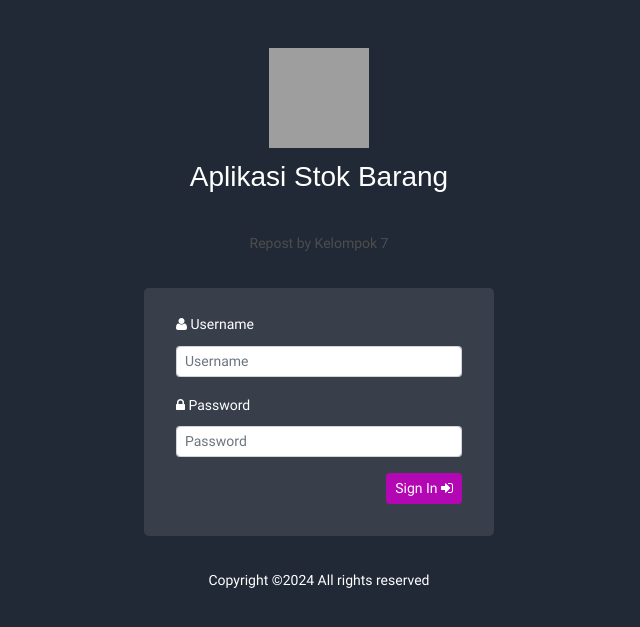
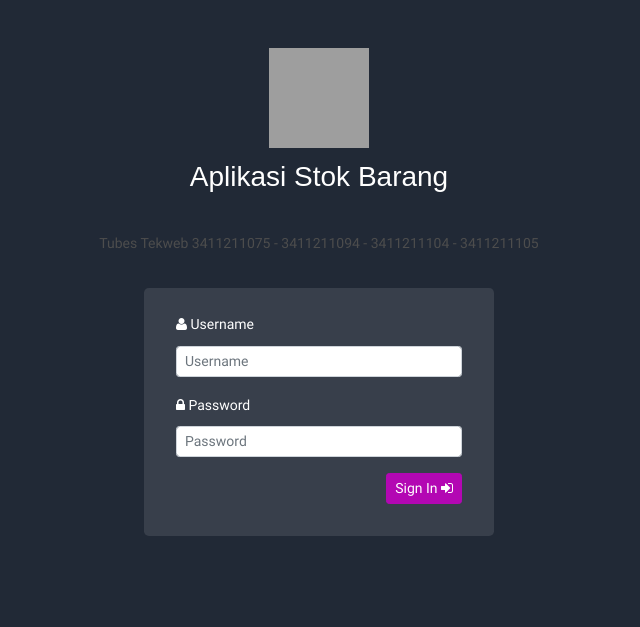
Before and after one commit to Ukikopat/tubes_tekweb, a CodeIgniter app: page /database/ in a window 1280 px wide. Shown: the top 627 px of the page, without its empty margins (321-961 px from the left). Run offline with CodeIgniter, Linux system fonts and the light colour scheme; grey boxes are pictures that could not be loaded.

Commit message:
Add files via upload

```diff
--- a/application/views/login.php
+++ b/application/views/login.php
@@ -54,7 +54,7 @@
             <div class="col-md-12 col-sm-12 text-center mt-5 mb-3">
                 <img src="<?= base_url('assets/img/login.png'); ?>" class="login" />
                 <h3 class="text-white mt-2">Aplikasi Stok Barang</h3>
-<br><center><p>Repost by <a target='_blank'> Kelompok 7 </a></p></center>
+<br><center><p>Tubes Tekweb <a target='_blank'> 3411211075 - 3411211094 - 3411211104 - 3411211105 </a></p></center>
 
                 <?php
                 if ($this->session->flashdata('alert')) {
@@ -92,10 +92,6 @@
                     <div class="clearfix"></div>
                     <?= form_close(); ?>
                 </div>
-                <p class="text-white text-center">Copyright &copy;<script>
-                        document.write(new Date().getFullYear());
-                    </script> All rights reserved
-                </p>
             </div>
         </div>
     </div>
--- a/application/views/template/nav.php
+++ b/application/views/template/nav.php
@@ -111,7 +111,7 @@
         <div class="footer">
             <p>
                 <!-- Link back to Colorlib can't be removed. Template is licensed under CC BY 3.0. -->
-                Kelompok 7 <script>
+                Tubes TEKWEB <script>
                     document.write(new Date().getFullYear());
                 </script> | 3411211075 <i  aria-hidden="true"></i>
 				<script>
```
